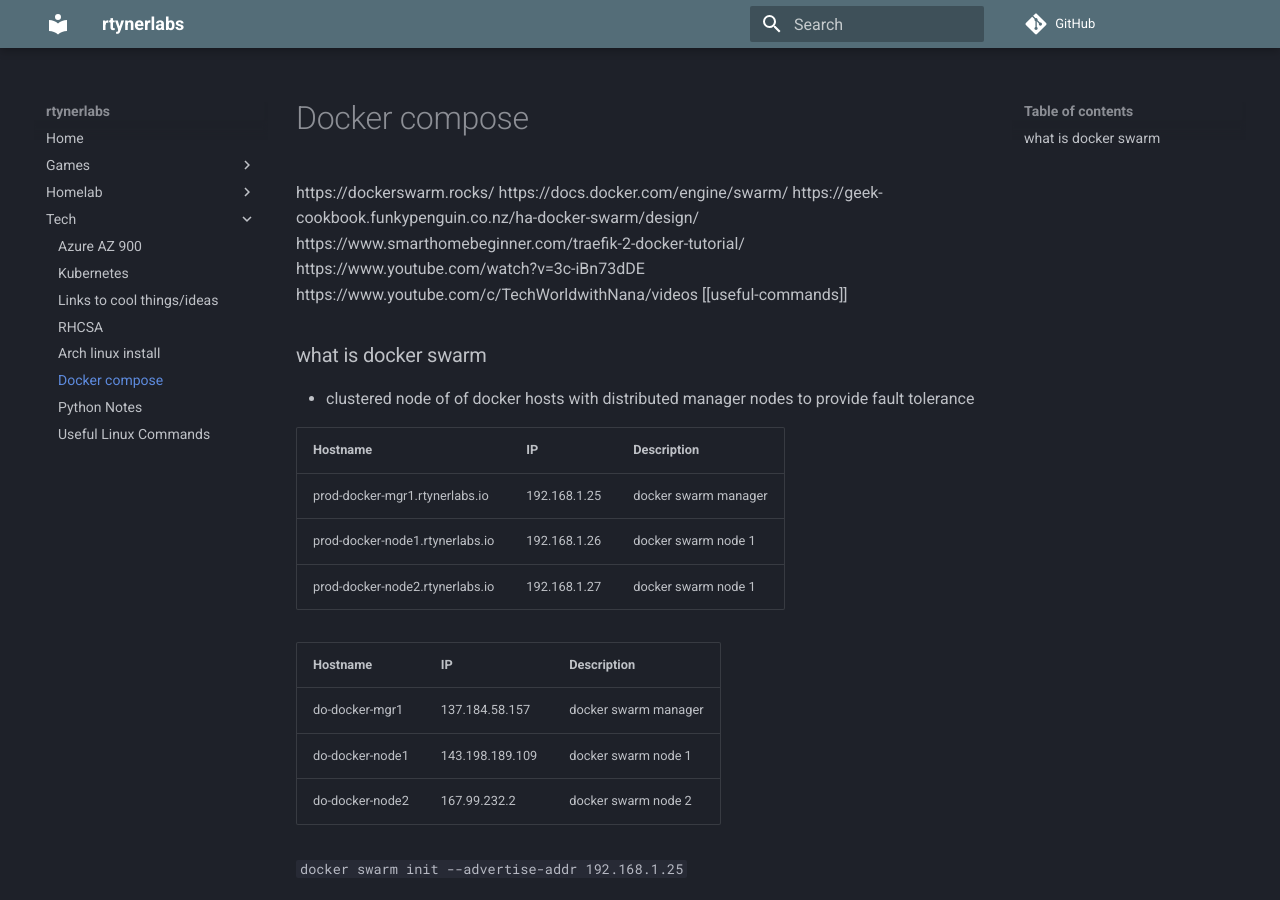
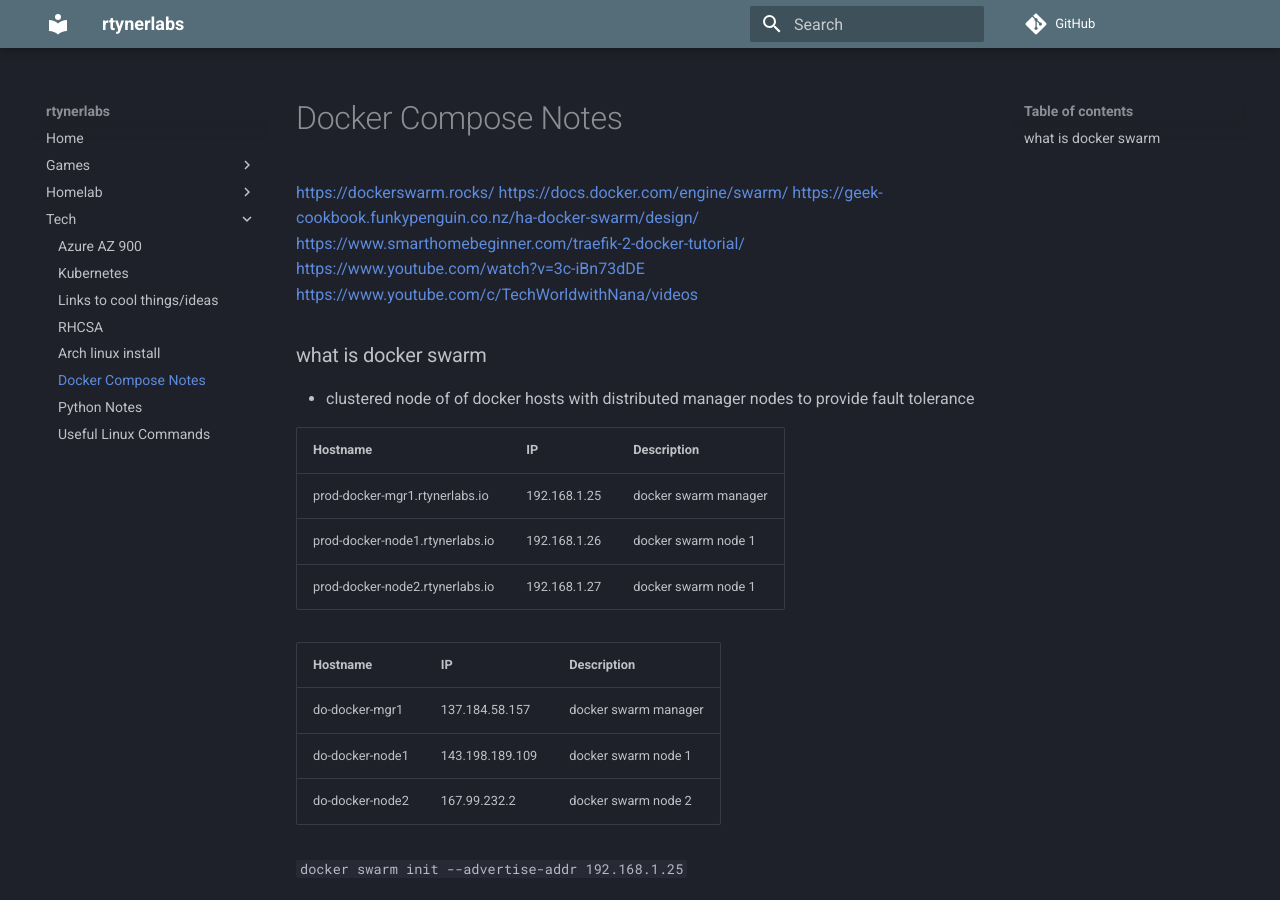
Before and after one commit to rtyner/mkdocs, an MkDocs documentation site: the page built from docs/Tech/docker-compose.md, in a window 1280 px wide and 900 px high. Built offline with MkDocs 1.6.1 and Material for MkDocs 9.7.7, drawn with Linux system fonts in a browser that asks for light colours; comment, search, counter and statistics services are not loaded.

Commit message:
formatting changes

```diff
--- a/docs/Tech/docker-compose.md
+++ b/docs/Tech/docker-compose.md
@@ -1,13 +1,14 @@
+# Docker Compose Notes
 
-https://dockerswarm.rocks/
-https://docs.docker.com/engine/swarm/
-https://geek-cookbook.funkypenguin.co.nz/ha-docker-swarm/design/
-https://www.smarthomebeginner.com/traefik-2-docker-tutorial/
-https://www.youtube.com/watch?v=3c-iBn73dDE
-https://www.youtube.com/c/TechWorldwithNana/videos
-[[useful-commands]]
+<https://dockerswarm.rocks/>
+<https://docs.docker.com/engine/swarm/>
+<https://geek-cookbook.funkypenguin.co.nz/ha-docker-swarm/design/>
+<https://www.smarthomebeginner.com/traefik-2-docker-tutorial/>
+<https://www.youtube.com/watch?v=3c-iBn73dDE>
+<https://www.youtube.com/c/TechWorldwithNana/videos>
 
 ### what is docker swarm
+
 - clustered node of of docker hosts with distributed manager nodes to provide fault tolerance
 
 | **Hostname**                    | **IP**       | **Description**      |
```
